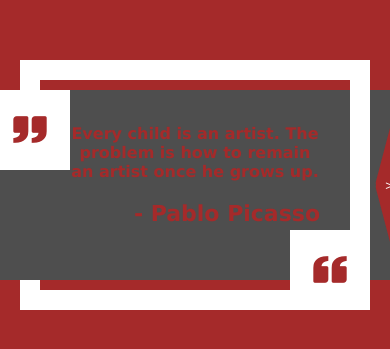
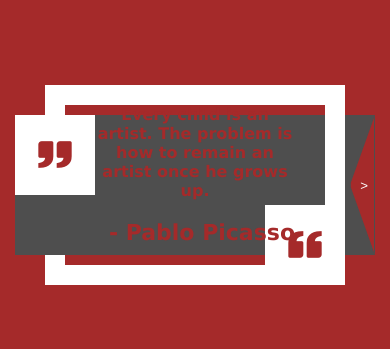
Before and after one commit to saac17/entregable1-react, a React (Vite) app: page / in a window 390 px wide. Shown: the part 237-586 px from the top of the page. Built offline with nearby package versions, Linux system fonts and the light colour scheme.

Commit message:
responsive card

```diff
--- a/src/App.css
+++ b/src/App.css
@@ -126,8 +126,8 @@ p, h1{
 
 @media screen and (max-width:768px) {
     .card{
-        width: 350px;
-        height: 250px;
+        width: 300px;
+        height: 200px;
     }
     .card_quote{
         font-size: 16px;
```
